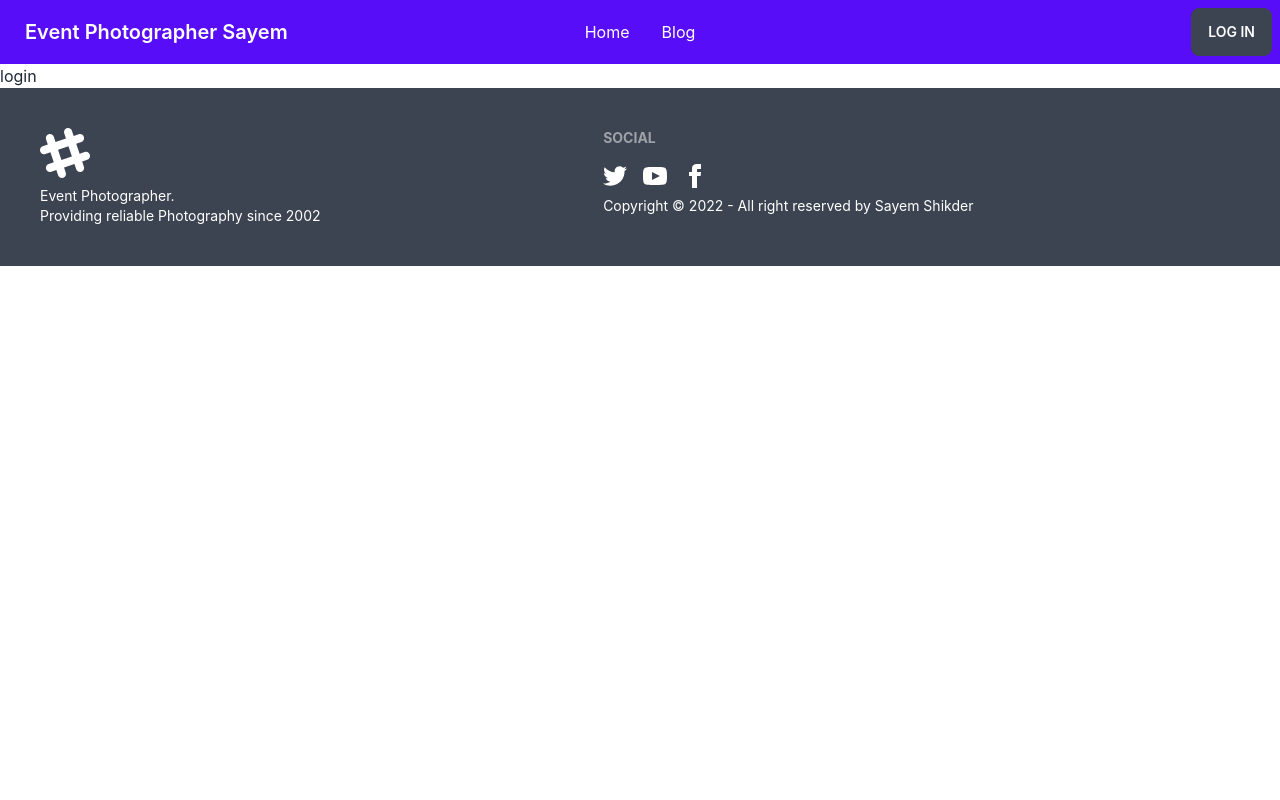
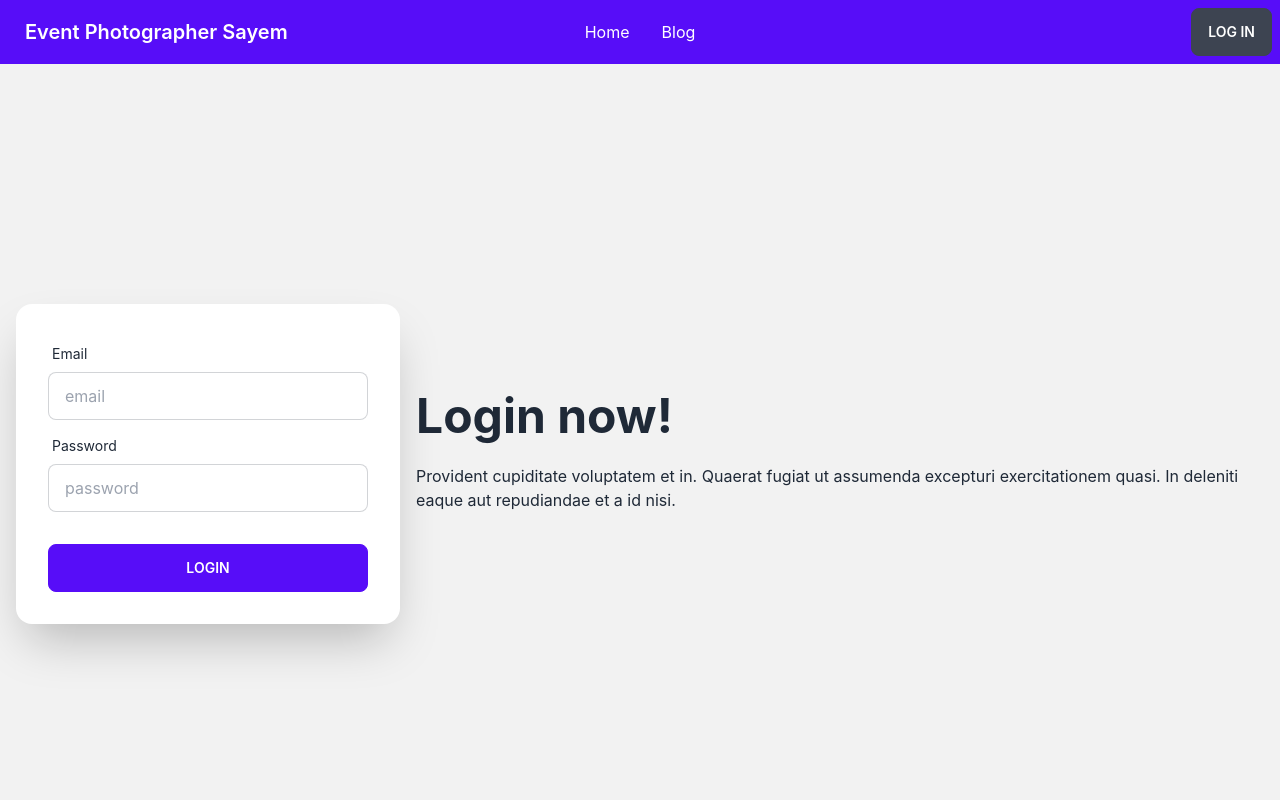
Before and after one commit to sadia-mehjabin/event-photographer-client-side, a React (Create React App) app: page /login in a window 1280 px wide. Shown: the top 800 px of the page. Built offline with nearby package versions, Linux system fonts and the light colour scheme.

Commit message:
banner added

```diff
--- a/src/pages/Login.js
+++ b/src/pages/Login.js
@@ -2,8 +2,32 @@
 
 const Login = () => {
     return (
-        <div>
-            <h2>login</h2>
+        <div className="hero min-h-screen bg-base-200">
+            <div className="hero-content flex-col lg:flex-row-reverse">
+                <div className="text-center lg:text-left">
+                <h1 className="text-5xl font-bold">Login now!</h1>
+                <p className="py-6">Provident cupiditate voluptatem et in. Quaerat fugiat ut assumenda excepturi exercitationem quasi. In deleniti eaque aut repudiandae et a id nisi.</p>
+                </div>
+                <div className="card flex-shrink-0 w-full max-w-sm shadow-2xl bg-base-100">
+                <div className="card-body">
+                    <div className="form-control">
+                    <label className="label">
+                        <span className="label-text">Email</span>
+                    </label>
+                    <input type="text" placeholder="email" className="input input-bordered" />
+                    </div>
+                    <div className="form-control">
+                    <label className="label">
+                        <span className="label-text">Password</span>
+                    </label>
+                    <input type="text" placeholder="password" className="input input-bordered" />
+                    </div>
+                    <div className="form-control mt-6">
+                    <button className="btn btn-primary">Login</button>
+                    </div>
+                </div>
+                </div>
+            </div>
         </div>
     );
 };
```
